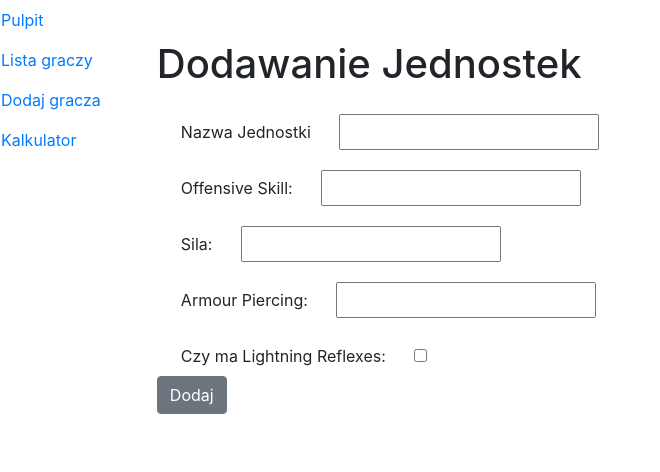
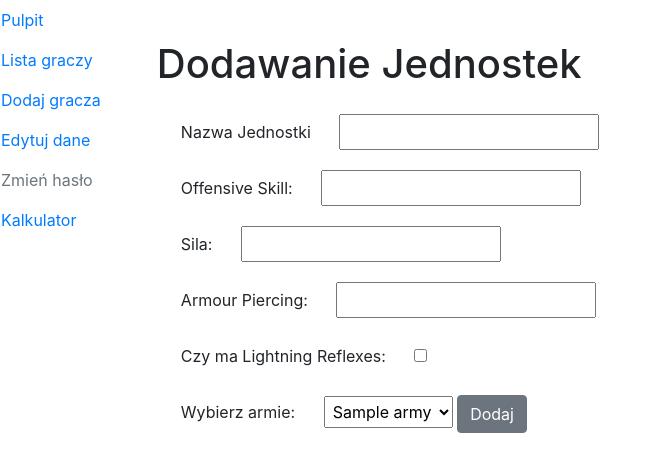
Before and after one commit to semi7semi/WFB_Django, a Django app: page /add_unit/ in a window 1280 px wide. Shown: the part 56-528 px from the top of the page, without its empty margins (0-660 px from the left). Run offline with Django 3.2, Linux system fonts and the light colour scheme; tables that the repository leaves empty hold one stand-in row (values such as "Sample post").

Commit message:
dodanie armie

```diff
--- a/wfb/wfb_app/models.py
+++ b/wfb/wfb_app/models.py
@@ -1,4 +1,8 @@
 from django.db import models
+
+class Armys(models.Model):
+    name = models.CharField(max_length=64, unique=True)
+    description = models.CharField(max_length=255)
 
 class Units(models.Model):
     name = models.CharField(max_length=64, unique=True)
@@ -6,7 +10,4 @@
     strength = models.IntegerField()
     ap = models.IntegerField()
     reflex = models.BooleanField(default=False)
-
-class Armys(models.Model):
-    name = models.CharField(max_length=54, unique=True)
-    description = models.CharField(max_length=255)
+    army = models.ForeignKey(Armys, on_delete=models.CASCADE, default=1)
--- a/wfb/wfb_app/templates/add_unit.html
+++ b/wfb/wfb_app/templates/add_unit.html
@@ -1,4 +1,4 @@
-{% extends "__base__.html" %}
+{% extends "base.html" %}
 {% block title %}{% endblock %}
 {% block content %}
     <h1>Dodawanie Jednostek</h1>
@@ -16,6 +16,12 @@
             <input class="p-1" type="number" id="ap" name="ap" ><br>
             <label class="mt-4 ml-4 mr-4" for="reflex">Czy ma Lightning Reflexes:</label>
             <input class="p-1" type="checkbox" id="reflex" name="reflex" ><br>
+            <label class="mt-4 ml-4 mr-4" for="army">Wybierz armie:</label>
+            <select class="p-1" id="army" name="army">
+                {% for army in armys %}
+                <option class="btn btn-primary rounded-0" value="{{ army.id }}">{{ army.name }}</option>
+                {% endfor %}
+            </select>
 
             <button class="btn btn-secondary rounded-1" type="submit" >Dodaj</button>
         {% csrf_token %}
--- a/wfb/wfb_app/templates/__base__.html
+++ b/wfb/wfb_app/templates/base.html
@@ -1,16 +1,15 @@
-{% load static %}
+<!--{% load static %}-->
 <!DOCTYPE html>
 <html lang="en">
 
 <head>
+
     <meta charset="utf-8">
     <meta name="viewport" content="width=device-width, initial-scale=1, shrink-to-fit=no">
-    <title>{% block title %}{% endblock title %} | Aplikacja WFB</title>
     <link rel="stylesheet" href="https://cdn.jsdelivr.net/npm/bootstrap@4.5.3/dist/css/bootstrap.min.css" integrity="sha384-TX8t27EcRE3e/ihU7zmQxVncDAy5uIKz4rEkgIXeMed4M0jlfIDPvg6uqKI2xXr2" crossorigin="anonymous">
-    <link rel="stylesheet" href="{% static 'css/style.css' %}">
-
+    <!--    <link rel="stylesheet" href="{% static 'css/style.css' %}">-->
+    <title>{% block title %}{% endblock title %} Aplikacja WFB</title>
 </head>
-
 <body>
     <header class="page-header">
         <nav class="navbar navbar-expand-lg justify-content-between">
@@ -29,53 +28,37 @@
                     <li class="nav-item">
                         <a class="nav-link" href="/">
                             <span>Pulpit</span>
-                            <i class="fas fa-angle-right"></i>
                         </a>
                     </li>
                     <li class="nav-item">
                         <a class="nav-link" href="">
                             <span>Lista graczy</span>
-                            <i class="fas fa-angle-right"></i>
                         </a>
                     </li>
                     <li class="nav-item">
                         <a class="nav-link" href="">
                             <span>Dodaj gracza</span>
-                            <i class="fas fa-angle-right"></i>
+                        </a>
+                    </li>
+                    <li class="nav-item">
+                        <a class="nav-link" href="">
+                            <span>Edytuj dane</span>
+                        </a>
+                    </li>
+                    <li class="nav-item">
+                        <a class="nav-link disabled" href="">
+                            <span>Zmień hasło</span>
                         </a>
                     </li>
                     <li class="nav-item">
                         <a class="nav-link" href="/calculator/">
                             <span>Kalkulator</span>
-                            <i class="fas fa-angle-right"></i>
                         </a>
                     </li>
-
-<!--                        <li class="nav-item">-->
-<!--                            <a class="nav-link" href="">-->
-<!--                                <span>Edytuj dane</span>-->
-<!--                                <i class="fas fa-angle-right"></i>-->
-<!--                            </a>-->
-<!--                        </li>-->
-<!--                        <li class="nav-item">-->
-<!--                            <a class="nav-link disabled" href="">-->
-<!--                                <span>Zmień hasło</span>-->
-<!--                                <i class="fas fa-angle-right"></i>-->
-<!--                            </a>-->
-<!--                        </li>-->
-<!--                        <li class="nav-item">-->
-<!--                            <a class="nav-link" href="">-->
-<!--                                <span>Użytkownicy</span>-->
-<!--                                <i class="fas fa-angle-right"></i>-->
-<!--                            </a>-->
-<!--                        </li>-->
-
                     </ul>
             <div class="m-4 p-3 width-medium text-color-darker">
 
-<!-- //--------------------------- page content -------------------------// -->
 {% block content %}{% endblock content %}
-<!-- //--------------------------- page content end ---------------------// -->
 
             </div>
         </div>
--- a/wfb/wfb_app/templates/calculator.html
+++ b/wfb/wfb_app/templates/calculator.html
@@ -1,4 +1,4 @@
-{% extends "__base__.html" %}
+{% extends "base.html" %}
 {% block title %}{% endblock title %}
 {% block content %}
 <h1>WFB Battle Calculator</h1>
--- a/wfb/wfb_app/templates/edit_unit.html
+++ b/wfb/wfb_app/templates/edit_unit.html
@@ -1,4 +1,4 @@
-{% extends "__base__.html" %}
+{% extends "base.html" %}
 {% block title %}{% endblock %}
 {% block content %}
     <h1>Edytowanie Jednostek</h1>
--- a/wfb/wfb_app/templates/index.html
+++ b/wfb/wfb_app/templates/index.html
@@ -1,4 +1,4 @@
-{% extends "__base__.html" %}
+{% extends "base.html" %}
 {% block title %}{% endblock title %}
 {% block content %}
                 <div class="dashboard-header m-2 p-2">
--- a/wfb/wfb_app/templates/units_list.html
+++ b/wfb/wfb_app/templates/units_list.html
@@ -1,4 +1,4 @@
-{% extends "__base__.html" %}
+{% extends "base.html" %}
 {% block title %}{% endblock %}
 {% block content %}
 <h1>Lista</h1>
@@ -10,6 +10,7 @@
                 <th>Strength</th>
                 <th>AP</th>
                 <th>Lightning Reflex</th>
+                <th>Army</th>
             </tr>
             {% for unit in units_list %}
             <tr>
@@ -22,6 +23,7 @@
                 {% else %}
                     <td style="color: red">Nie</td>
                 {% endif %}
+                <td>{{ unit.army.name }}</td>
 
             </tr>
             {% endfor %}
--- a/wfb/wfb_app/views.py
+++ b/wfb/wfb_app/views.py
@@ -2,7 +2,7 @@
 from django.http import HttpResponse
 from django.views import View
 
-from wfb_app.models import Units
+from wfb_app.models import Units, Armys
 
 
 def towound(hit, st, res):
@@ -110,7 +110,8 @@
 
 class Add_unit(View):
     def get(self, request):
-        return render(request, "add_unit.html")
+        armys = Armys.objects.all()
+        return render(request, "add_unit.html", {"armys": armys})
     def post(self, request):
         name = request.POST.get('name')
         offensive = request.POST.get('offensive')
@@ -118,6 +119,8 @@
         ap = request.POST.get('ap')
         reflex_str = request.POST.get('reflex')
         reflex = reflex_str == "on"
+        army_id = int(request.POST.get('army'))
+        print(army_id)
         if not name or not offensive or not strength or not ap:
             error = "Wypelnij wszystkie pola"
             return render(request, "add_unit.html", {"error": error})
@@ -128,6 +131,7 @@
             units.strength = strength
             units.ap = ap
             units.reflex = reflex
+            units.army = Armys.objects.get(pk=army_id)
             units.save()
             return redirect('/')
 
```
Also changed, not shown: wfb/add_records.py (added, +10 -0 lines), wfb/wfb_app/migrations/0002_armys.py (added), wfb/wfb_app/migrations/0003_units_army.py (added).
